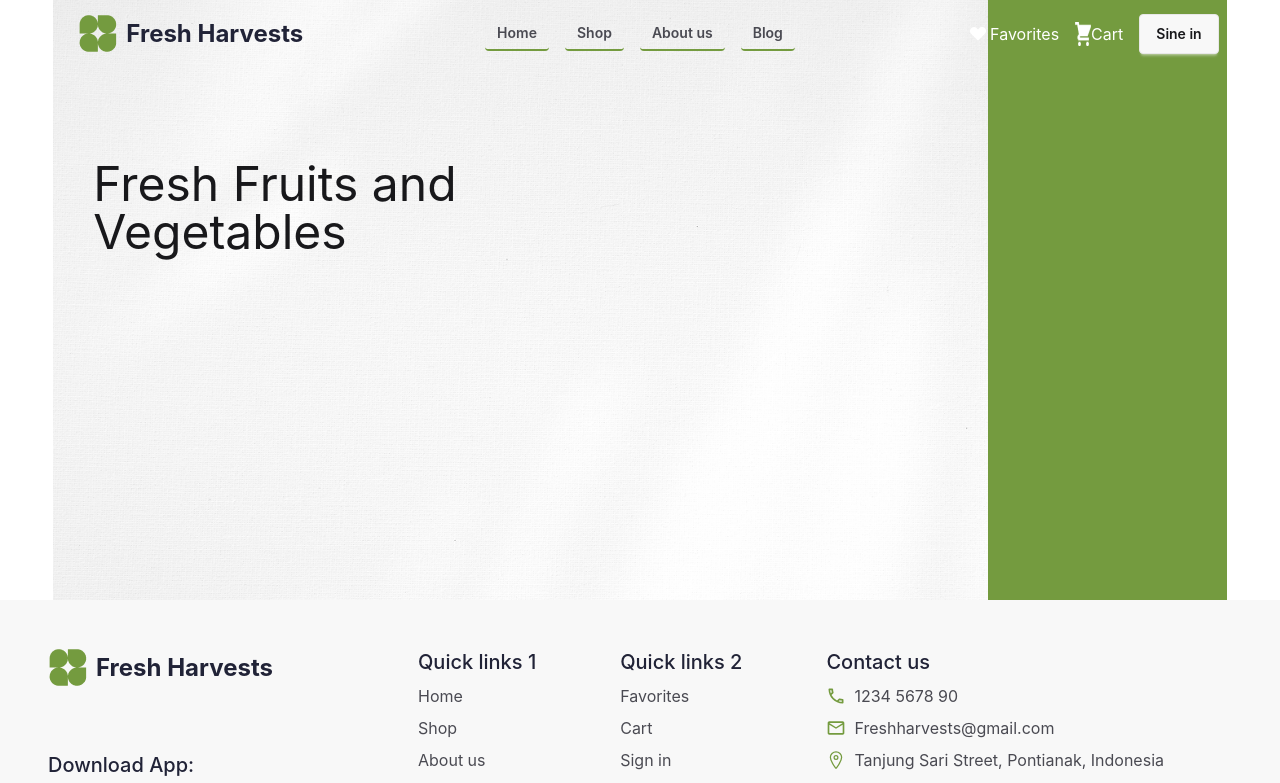
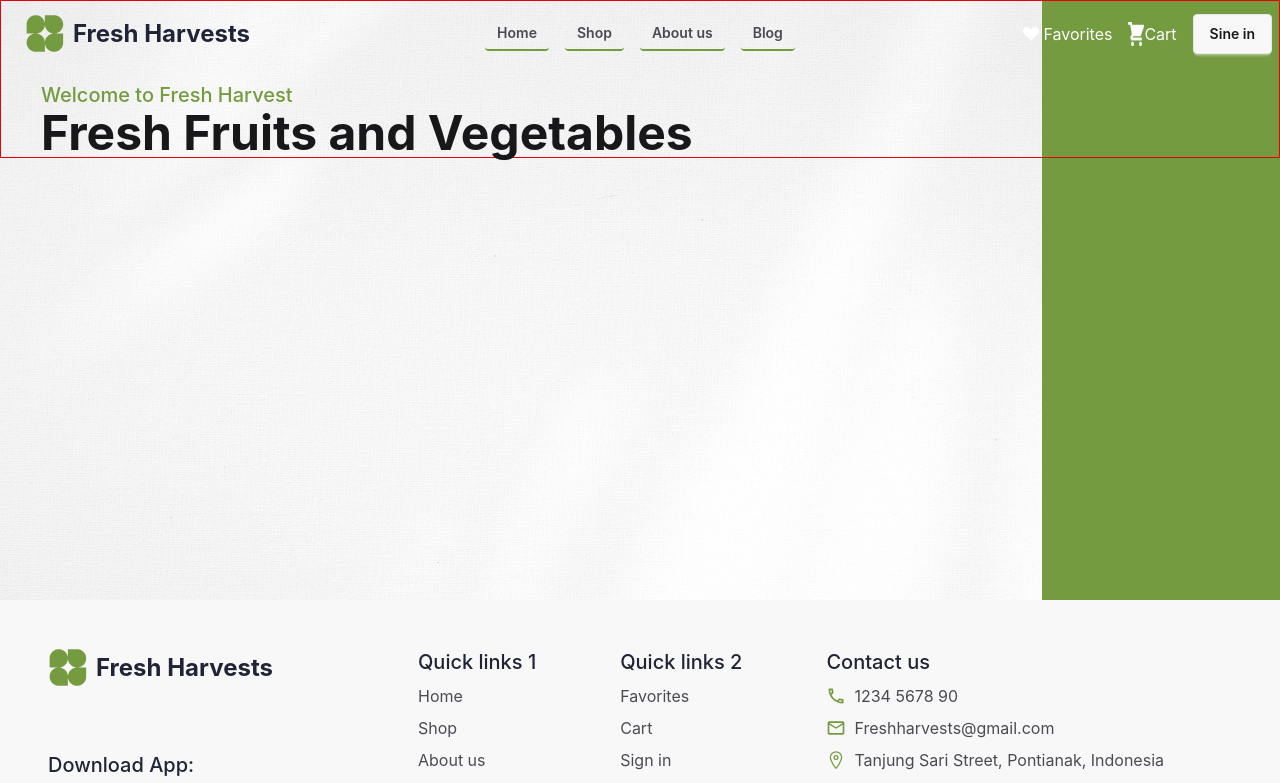
Before and after one commit to sucharita4867/fresh-harvests, a React (Vite) app: page / in a window 1280 px wide. Shown: the top 783 px of the page. Built offline with nearby package versions, Linux system fonts and the light colour scheme.

Commit message:
update banner text

```diff
--- a/src/Components/Navbar.jsx
+++ b/src/Components/Navbar.jsx
@@ -34,7 +34,7 @@ const Navbar = () => {
     </>
   );
   return (
-    <div className="navbar bg-none text-white w-11/12 mx-auto">
+    <div className="navbar bg-none text-white">
       <div className="navbar-start">
         <div className="dropdown">
           <div tabIndex={0} role="button" className="btn btn-ghost lg:hidden">
--- a/src/Pages/HomeRoots/Banner.jsx
+++ b/src/Pages/HomeRoots/Banner.jsx
@@ -15,10 +15,11 @@ const Banner = () => {
         alt="green background"
         className="absolute top-0 right-0 h-full w-auto object-cover -z-10"
       />
-      <div className="relative z-10 pt-40 px-10">
-        <h1 className="text-5xl ">
-          Fresh Fruits and <br /> Vegetables
+      <div className="relative z-10 pt-20 px-10 border border-red-600">
+        <h1 className="text-[#749B3F] text-xl font-medium">
+          Welcome to Fresh Harvest
         </h1>
+        <h3 className="text-5xl font-bold">Fresh Fruits and Vegetables</h3>
       </div>
     </div>
   );
--- a/src/Pages/HomeRoots/HomeMain.jsx
+++ b/src/Pages/HomeRoots/HomeMain.jsx
@@ -3,7 +3,7 @@ import Banner from "./Banner";
 
 const HomeMain = () => {
   return (
-    <div className="w-11/12 mx-auto">
+    <div className="">
       <Banner />
     </div>
   );
```
